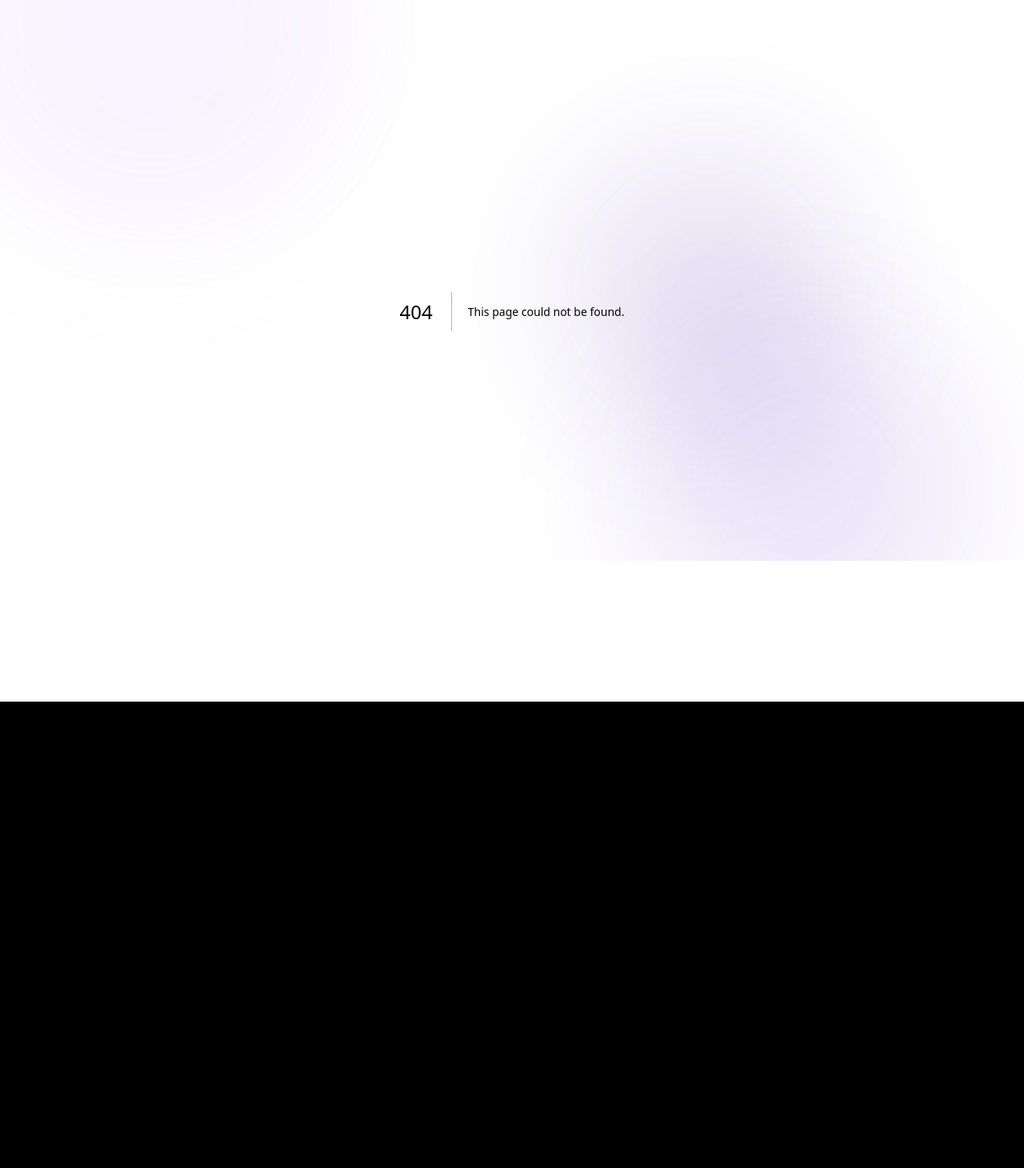
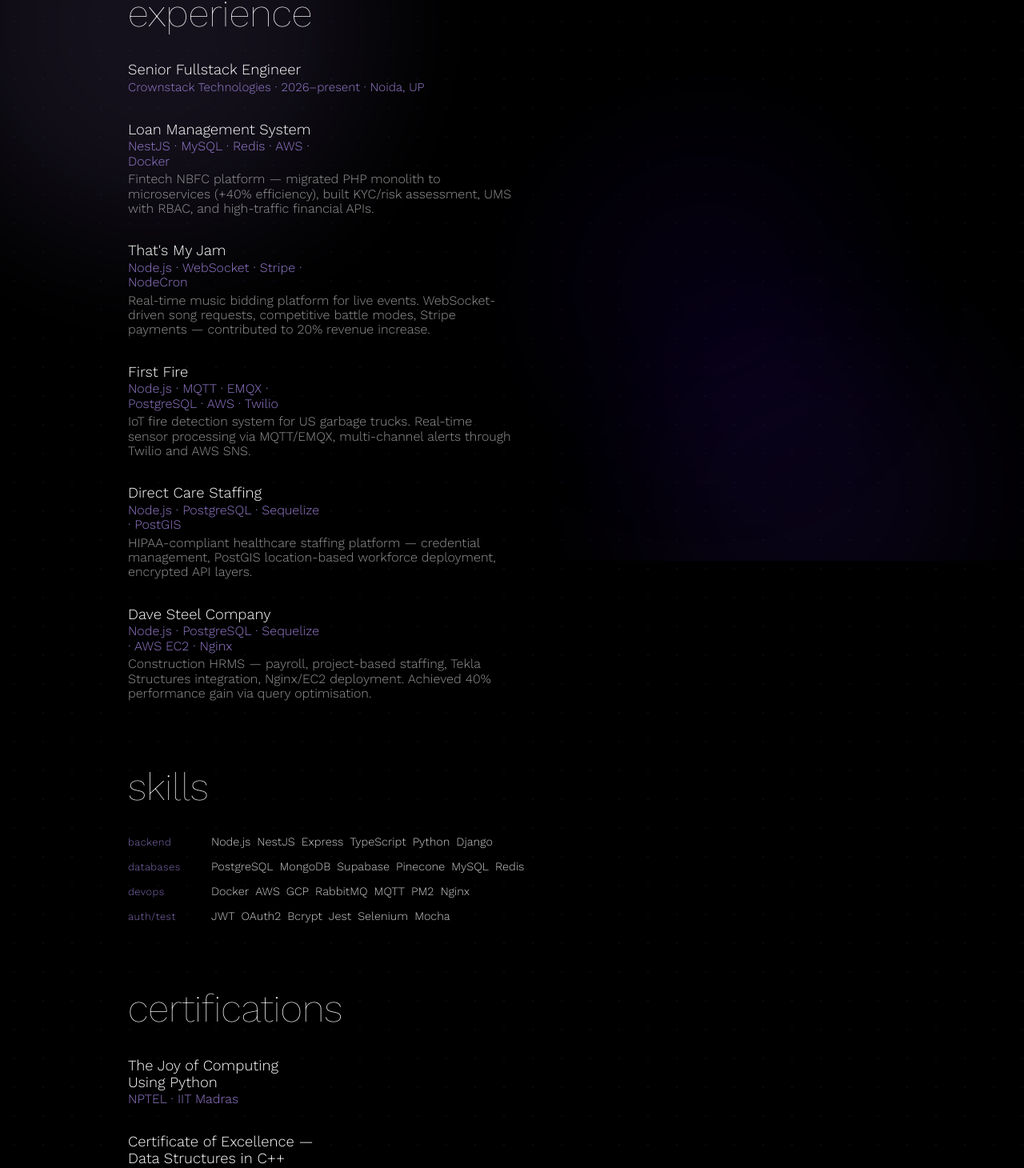
Before and after one commit to atypicalesper/atypicalesper.github.io, a Next.js app: page /resume in a window 1280 px wide. Before the commit this address had no page. Shown: the part 99-1559 px from the top of the page at 80% size. Before the commit the page ends 976 px from the top, so only its background shows below. Built offline with nearby package versions, Linux system fonts and the light colour scheme; a web font is replaced by a local one.

Commit message:
add /resume page with experience, skills, and certifications

```diff
--- /dev/null
+++ b/src/app/resume/page.jsx
@@ -0,0 +1,91 @@
+const skills = [
+  { label: 'backend',   items: ['Node.js', 'NestJS', 'Express', 'TypeScript', 'Python', 'Django'] },
+  { label: 'databases', items: ['PostgreSQL', 'MongoDB', 'Supabase', 'Pinecone', 'MySQL', 'Redis'] },
+  { label: 'devops',    items: ['Docker', 'AWS', 'GCP', 'RabbitMQ', 'MQTT', 'PM2', 'Nginx'] },
+  { label: 'auth/test', items: ['JWT', 'OAuth2', 'Bcrypt', 'Jest', 'Selenium', 'Mocha'] },
+];
+
+const projects = [
+  {
+    title: 'Loan Management System',
+    stack: 'NestJS · MySQL · Redis · AWS · Docker',
+    desc: 'Fintech NBFC platform — migrated PHP monolith to microservices (+40% efficiency), built KYC/risk assessment, UMS with RBAC, and high-traffic financial APIs.',
+  },
+  {
+    title: "That's My Jam",
+    stack: 'Node.js · WebSocket · Stripe · NodeCron',
+    desc: 'Real-time music bidding platform for live events. WebSocket-driven song requests, competitive battle modes, Stripe payments — contributed to 20% revenue increase.',
+  },
+  {
+    title: 'First Fire',
+    stack: 'Node.js · MQTT · EMQX · PostgreSQL · AWS · Twilio',
+    desc: 'IoT fire detection system for US garbage trucks. Real-time sensor processing via MQTT/EMQX, multi-channel alerts through Twilio and AWS SNS.',
+  },
+  {
+    title: 'Direct Care Staffing',
+    stack: 'Node.js · PostgreSQL · Sequelize · PostGIS',
+    desc: 'HIPAA-compliant healthcare staffing platform — credential management, PostGIS location-based workforce deployment, encrypted API layers.',
+  },
+  {
+    title: 'Dave Steel Company',
+    stack: 'Node.js · PostgreSQL · Sequelize · AWS EC2 · Nginx',
+    desc: 'Construction HRMS — payroll, project-based staffing, Tekla Structures integration, Nginx/EC2 deployment. Achieved 40% performance gain via query optimisation.',
+  },
+];
+
+const certs = [
+  { name: 'The Joy of Computing Using Python', issuer: 'NPTEL · IIT Madras' },
+  { name: 'Certificate of Excellence — Data Structures in C++', issuer: 'Coding Ninjas' },
+];
+
+const Resume = () => {
+  return (
+    <section>
+
+      <div className="section">
+        <h2 className="small-margin">experience</h2>
+        <div className="resume-company">
+          <span className="resume-role">Senior Fullstack Engineer</span>
+          <span className="resume-meta">Crownstack Technologies &middot; 2026–present &middot; Noida, UP</span>
+        </div>
+
+        {projects.map((p) => (
+          <div className="subsection" key={p.title}>
+            <p className="title">{p.title}</p>
+            <p className="date">{p.stack}</p>
+            <p className="desc">{p.desc}</p>
+          </div>
+        ))}
+      </div>
+
+      <div className="section">
+        <h2>skills</h2>
+        <div className="resume-skills">
+          {skills.map(({ label, items }) => (
+            <div className="skill-row" key={label}>
+              <span className="skill-label">{label}</span>
+              <span className="skill-items">
+                {items.map((s) => (
+                  <span className="skill-tag" key={s}>{s}</span>
+                ))}
+              </span>
+            </div>
+          ))}
+        </div>
+      </div>
+
+      <div className="section">
+        <h2>certifications</h2>
+        {certs.map((c) => (
+          <div className="subsection" key={c.name}>
+            <p className="title">{c.name}</p>
+            <p className="date">{c.issuer}</p>
+          </div>
+        ))}
+      </div>
+
+    </section>
+  );
+};
+
+export default Resume;
--- a/src/components/Navbar.jsx
+++ b/src/components/Navbar.jsx
@@ -30,6 +30,7 @@
       <div className="nav-items">
         <Link href="/drumkit" className={navClass('/drumkit') + ' bonus'}>bonus</Link>
         <Link href="/about" className={navClass('/about')}>about</Link>
+        <Link href="/resume" className={navClass('/resume')}>resume</Link>
         <Link href="/work" className={navClass('/work')}>work</Link>
         <Link href="/" className={navClass('/')}>intro</Link>
       </div>
--- a/src/styles/main.css
+++ b/src/styles/main.css
@@ -457,3 +457,64 @@
 .card--soon:hover .card-content {
   opacity: 0.75;
 }
+
+/* resume page */
+.resume-company {
+  display: flex;
+  flex-direction: column;
+  gap: 0.25rem;
+  margin-bottom: 2rem;
+}
+
+.resume-role {
+  font-size: 1.15rem;
+  color: white;
+}
+
+.resume-meta {
+  font-size: 0.95rem;
+  color: #b999ff;
+  opacity: 0.8;
+}
+
+.resume-skills {
+  display: flex;
+  flex-direction: column;
+  gap: 0.9rem;
+  margin-bottom: 1rem;
+}
+
+.skill-row {
+  display: flex;
+  align-items: baseline;
+  gap: 1.5rem;
+  width: 60%;
+}
+
+@media (max-width: 800px) {
+  .skill-row {
+    width: 100%;
+    flex-direction: column;
+    gap: 0.4rem;
+  }
+}
+
+.skill-label {
+  font-size: 0.8rem;
+  color: #b999ff;
+  opacity: 0.7;
+  min-width: 80px;
+  text-transform: lowercase;
+  letter-spacing: 0.04em;
+}
+
+.skill-items {
+  display: flex;
+  flex-wrap: wrap;
+  gap: 0.5rem;
+}
+
+.skill-tag {
+  font-size: 0.9rem;
+  color: #ccc;
+}
```
